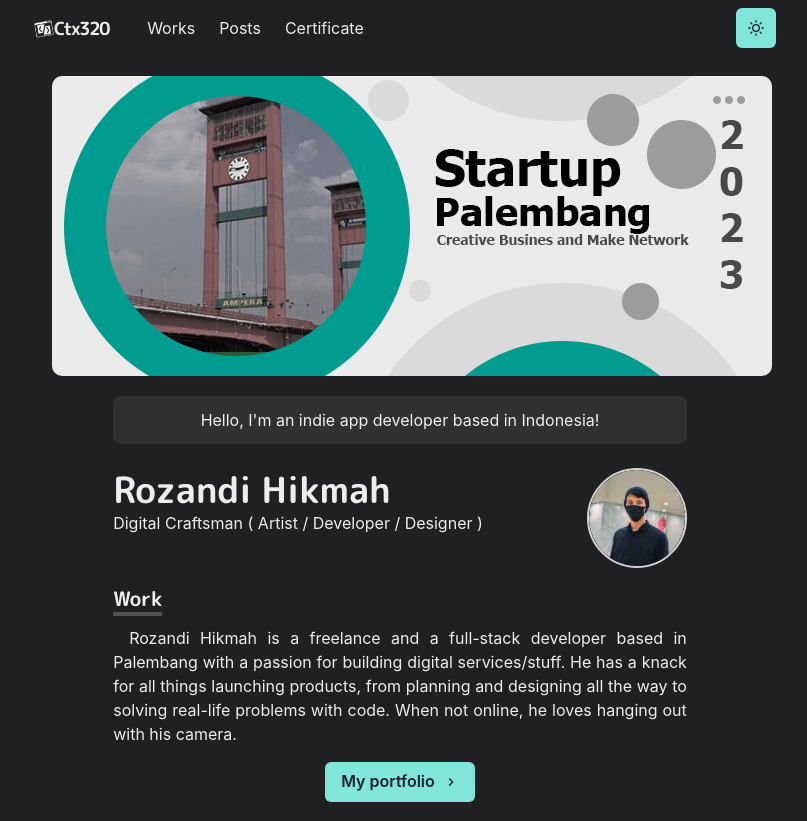
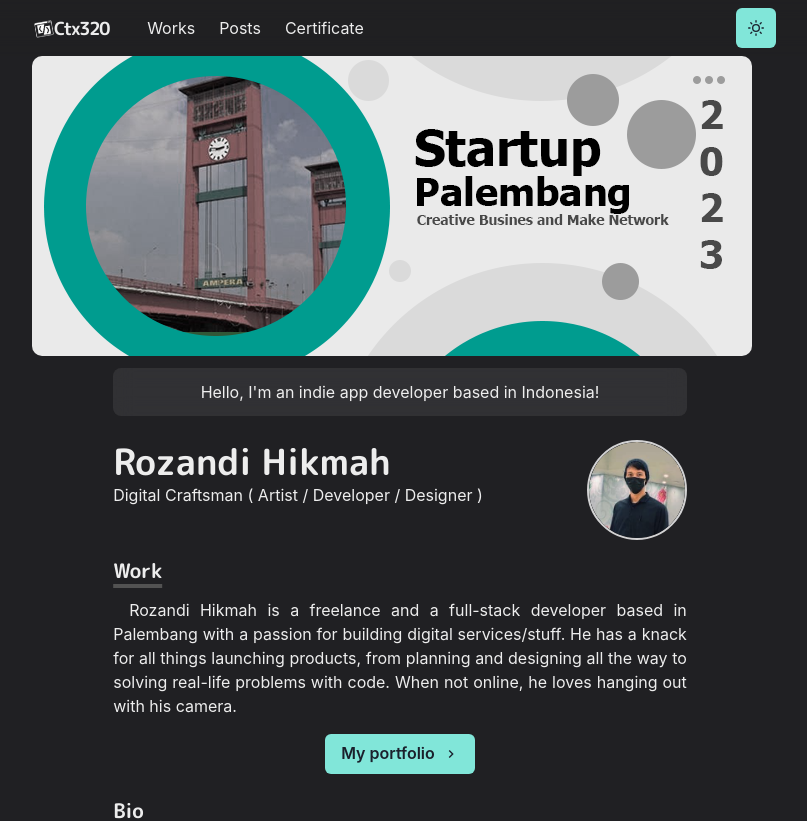
Before and after one commit to zaen19-R/Ctx320, a Next.js app: page / in a window 1280 px wide. Shown: the top 821 px of the page, without its empty margins (240-1047 px from the left). Built offline with nearby package versions, Linux system fonts and the light colour scheme.

Commit message:
update bug

```diff
--- a/components/layouts/main.js
+++ b/components/layouts/main.js
@@ -29,7 +29,7 @@ const Main = ({ children, router }) => {
       <NavBar path={router.asPath} />
 
       <Container maxW="container.md" pt={14}>
-        <Image src='/images/Leader_Board.png' alt='LeaderBoard' margin={5} rounded={10}/>
+        <Image src='/images/Leader_Board.png' alt='LeaderBoard' mb='3' rounded={10} />
         {children}
 
         <Footer />
```
